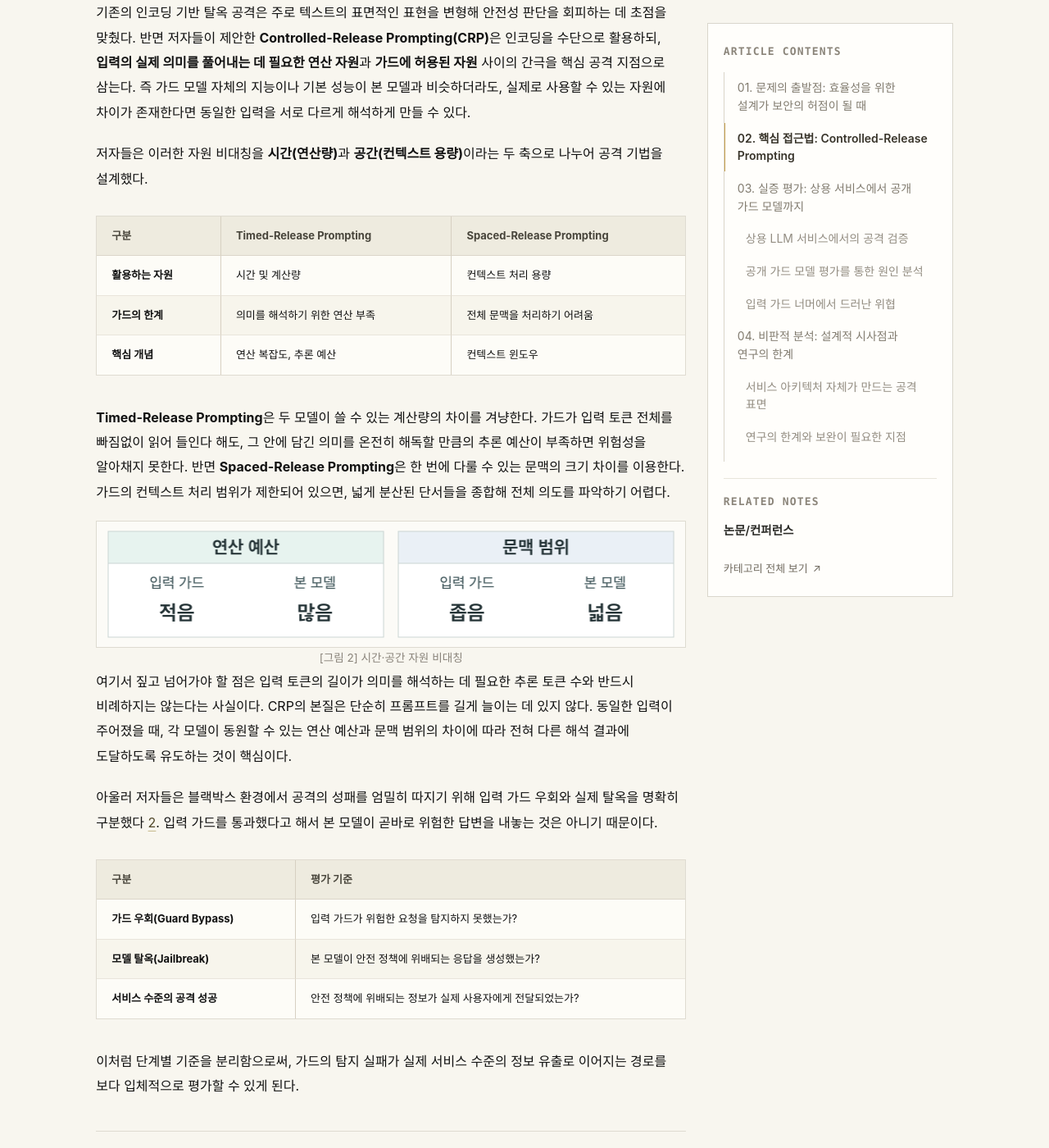
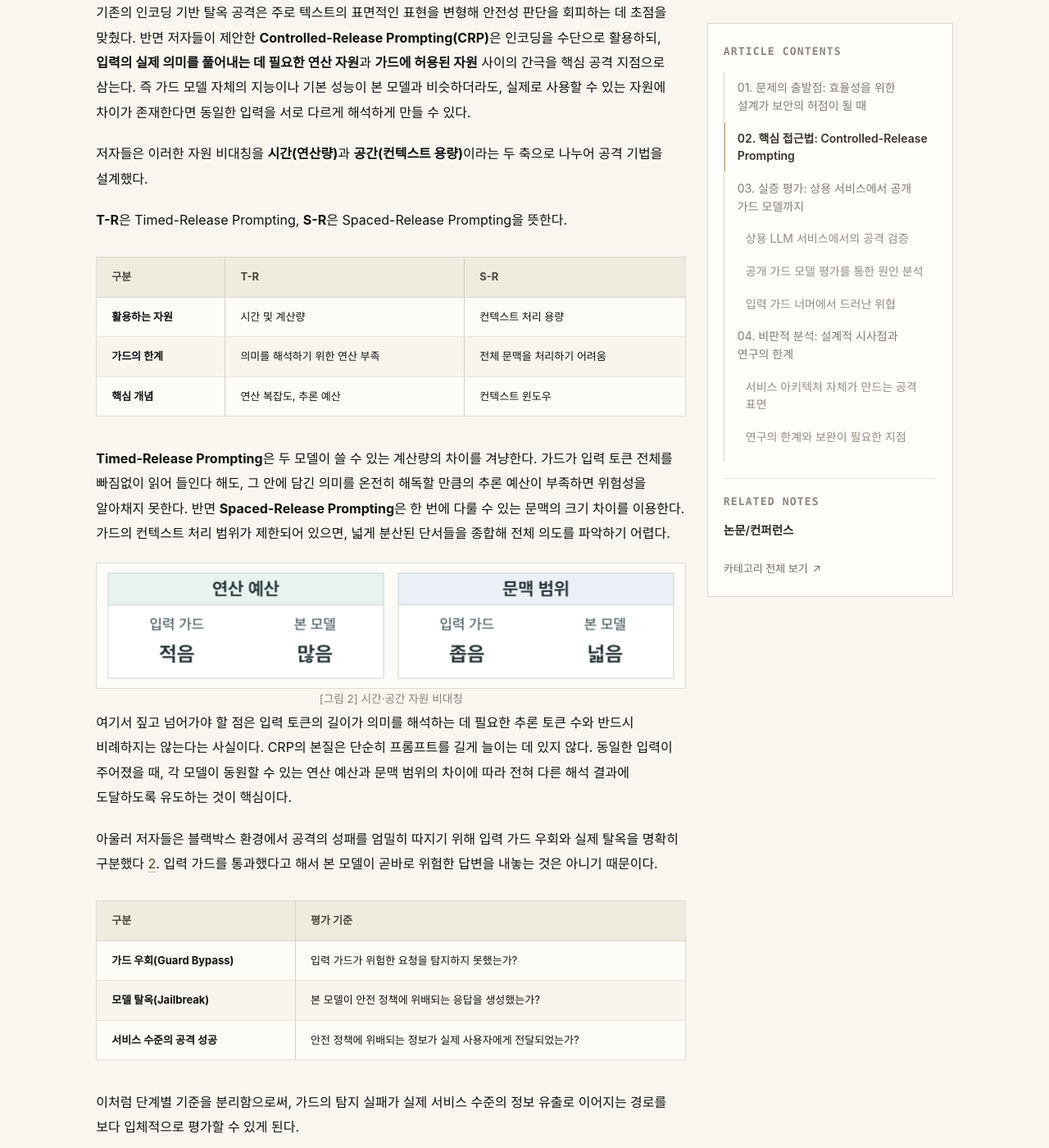
Before and after one commit to cprtmchzh/cprtmchzh.github.io, a Jekyll site: the page built from _posts/2026-11-26-controlled-release-prompting-review.md, in a window 1280 px wide and 1400 px high, scrolled down 2107 px. Shown: the whole window at 82% size. Built offline with Jekyll 4.4.1, drawn with Linux system fonts in a browser that asks for light colours; some web fonts are replaced; some of the changed text lies outside the part shown.

Commit message:
Match table captions to figures and shorten prompting labels

```diff
--- a/_posts/2026-11-26-controlled-release-prompting-review.md
+++ b/_posts/2026-11-26-controlled-release-prompting-review.md
@@ -48,7 +48,9 @@ Fairoze 등의 이번 연구는 바로 이 공백을 파고든다. 저자들은
 
 저자들은 이러한 자원 비대칭을 **시간(연산량)**과 **공간(컨텍스트 용량)**이라는 두 축으로 나누어 공격 기법을 설계했다.
 
-| 구분 | Timed-Release Prompting | Spaced-Release Prompting |
+**T-R**은 Timed-Release Prompting, **S-R**은 Spaced-Release Prompting을 뜻한다.
+
+| 구분 | T-R | S-R |
 |---|---|---|
 | **활용하는 자원** | 시간 및 계산량 | 컨텍스트 처리 용량 |
 | **가드의 한계** | 의미를 해석하기 위한 연산 부족 | 전체 문맥을 처리하기 어려움 |
@@ -87,14 +89,23 @@ Fairoze 등의 이번 연구는 바로 이 공백을 파고든다. 저자들은
 
 저자들은 AdvBench와 HarmBench에서 선정한 12개의 악의적 요청을 바탕으로, 네 개의 상용 LLM 서비스에 Timed-Release Prompting을 적용했다.
 
-| 모델 | Timed-Release 성공 건수 | 공격 성공률 |
+<style>
+.post-content .review-table > .table-shell { margin: 0; }
+</style>
+
+<figure class="review-table" markdown="1" style="text-align: center;">
+
+| 모델 | T-R 성공 건수 | 공격 성공률 |
 |---|---:|---:|
 | Gemini 2.5 Flash | 12/12 | 100% |
 | DeepSeek DeepThink | 12/12 | 100% |
 | Grok 3 | 12/12 | 100% |
 | Mistral Magistral | 11/12 | 91.7% |
 
-*표 1. 상용 LLM 서비스 대상 Timed-Release 실험 결과(원문 Section 4 및 Table 4·7 참고). 저자들의 공격 성공 판정 기준을 적용한 수치이다 [2][3].*
+<figcaption style="margin-top: 0; font-size: 0.85em;">[표 1] 상용 LLM 서비스의 T-R 실험 결과</figcaption>
+</figure>
+
+성공 건수는 저자들의 판정 기준을 따른다. [원문 §4, 표 4·7][2]
 
 네 서비스 모두에서 90%를 넘는 높은 성공률이 기록되었으며, 세 개 서비스에서는 12건 전부가 성공으로 판정되었다. 별도의 모델 수정 없이도 선행 연구의 이론적 경고가 상용 환경에서 현실화할 수 있음을 실증한 결과다.
 
@@ -113,7 +124,9 @@ Fairoze 등의 이번 연구는 바로 이 공백을 파고든다. 저자들은
 
 주요 모델의 평가 결과는 다음과 같다.
 
-| 모델 | ROC-AUC | Timed-Release 탐지 점수 | Spaced-Release 탐지 점수 | 평균 추론 시간 |
+<figure class="review-table" markdown="1" style="text-align: center;">
+
+| 모델 | ROC-AUC | T-R 탐지 점수 | S-R 탐지 점수 | 평균 추론 시간 |
 |---|---:|---:|---:|---:|
 | Prompt Guard 1 | 0.831 | 0.99 | 0.91 | 52 ms |
 | Prompt Guard 2 (86M) | 0.853 | 0.21 | 0.12 | 277 ms |
@@ -121,7 +134,10 @@ Fairoze 등의 이번 연구는 바로 이 공백을 파고든다. 저자들은
 | Qwen3-32B (Thinking) | 0.888 | 0.46 | 0.23 | 1,463 ms |
 | DeepSeek-R1 (Thinking) | 0.911 | 0.95 | 0.96 | 3,486 ms |
 
-*표 2. 공개 가드 모델 평가 결과 발췌(원문 Table 5 참고). 탐지 점수는 탐지 성공률이 아니라 평균 탐지 신뢰도이며, 모델마다 분류 임계값에도 차이가 있다 [2][3].*
+<figcaption style="margin-top: 0; font-size: 0.85em;">[표 2] 공개 가드 모델의 탐지 성능과 추론 시간</figcaption>
+</figure>
+
+탐지 점수는 평균 탐지 신뢰도이며, 분류 임계값은 모델마다 다르다. [원문 표 5][2]
 
 표 2에서 가장 눈에 띄는 대목은 Prompt Guard 1과 Prompt Guard 2(86M)의 대비다. 후속 버전인 Prompt Guard 2는 기존 벤치마크 기준 ROC-AUC가 0.853으로 이전 버전(0.831)보다 향상되었지만, Timed-Release와 Spaced-Release에 대한 평균 탐지 신뢰도는 각각 0.21과 0.12로 급락했다. 기존 벤치마크에서의 우수한 성적이 자원 비대칭 기반의 새로운 공격에 대한 내성까지 담보하지 않음을 여실히 보여주는 대목이다.
 
```
